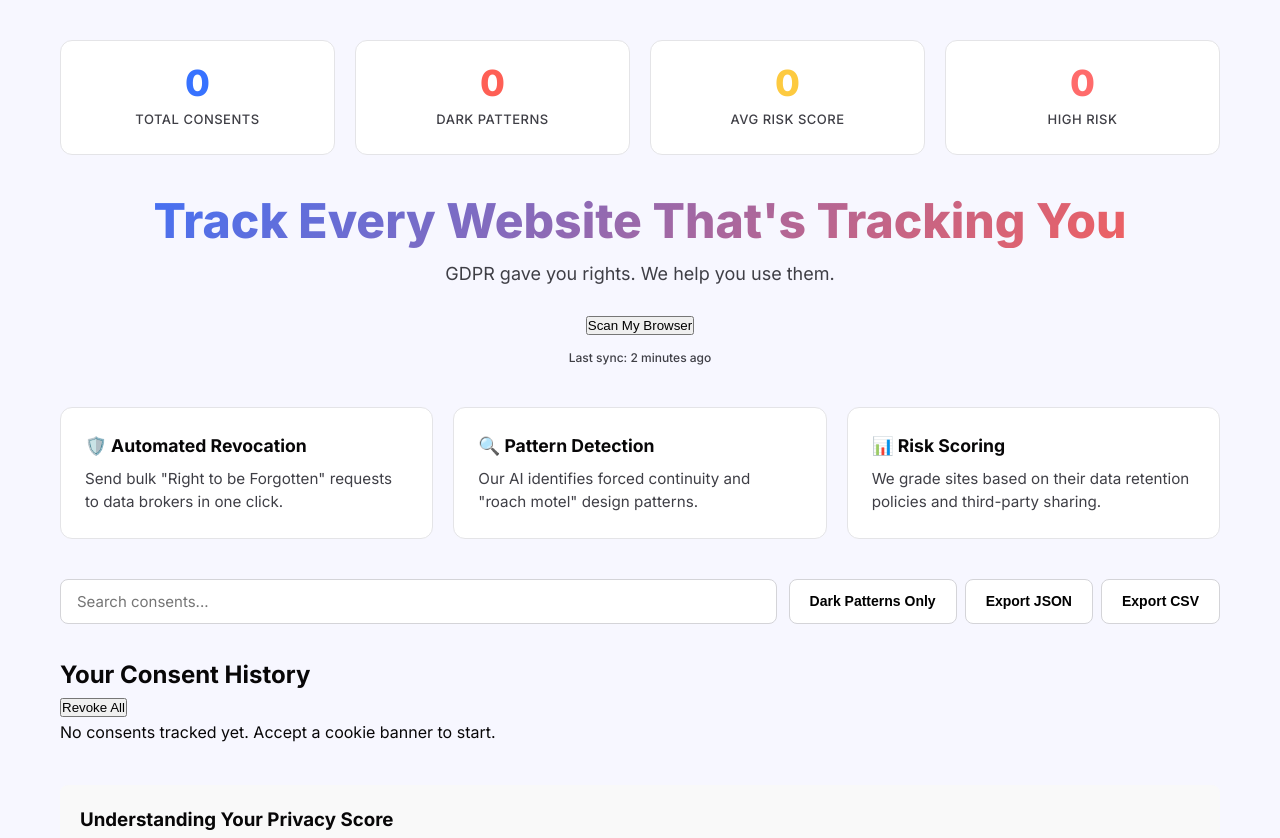
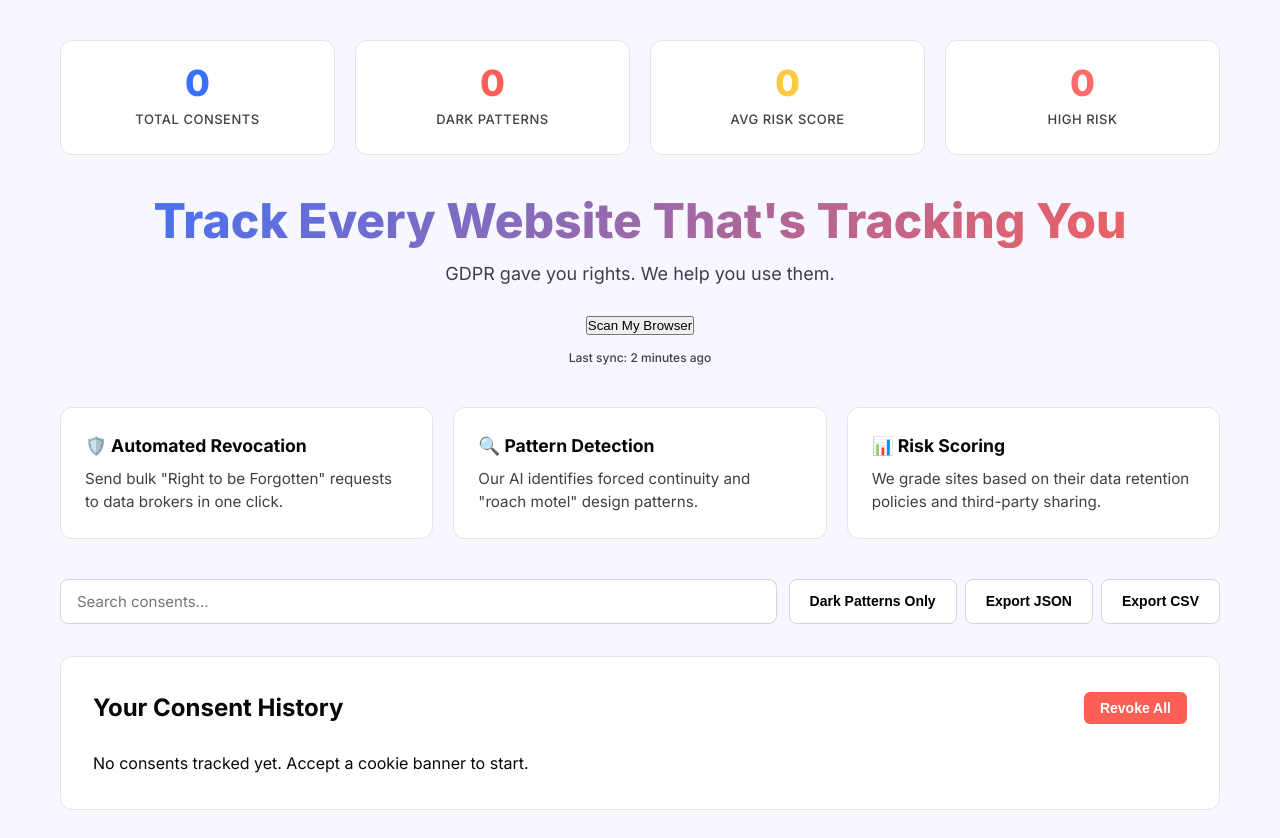
Before and after one commit to SheillaO/GDPR-Consent-Fatigue, a website built with Vite: page index.html in a window 1280 px wide. Shown: the top 838 px of the page. Built offline with nearby package versions, Linux system fonts and the light colour scheme.

Commit message:
Update index.css

```diff
--- a/index.css
+++ b/index.css
@@ -126,3 +126,33 @@ main {
     cursor: pointer;
     transition: all 0.2s;
 }
+
+.consent-history {
+    background: white;
+    border: 1px solid var(--gray-200);
+    border-radius: 12px;
+    padding: 32px;
+}
+
+.section-header {
+    display: flex;
+    justify-content: space-between;
+    align-items: center;
+    margin-bottom: 24px;
+}
+
+.section-header h2 {
+    font-size: 24px;
+    font-weight: 700;
+}
+
+.danger-btn-small {
+    padding: 8px 16px;
+    background: var(--coral);
+    color: white;
+    border: none;
+    border-radius: 6px;
+    font-size: 14px;
+    font-weight: 600;
+    cursor: pointer;
+}
```
